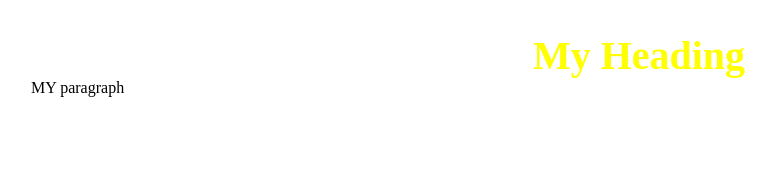
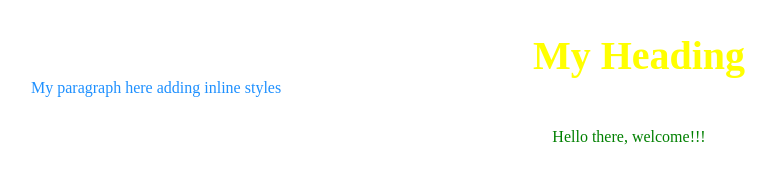
Before and after one commit to ndejoma/100-DAYS-OF-CODE, a plain HTML site: page 56.DAY/index.html in a window 1280 px wide. Shown: the whole page, without its empty margins (1-777 px from the left). Drawn offline with Linux system fonts and the light colour scheme.

Commit message:
Done: day 56 - using styling and css classes

```diff
--- a/56.DAY/index.html
+++ b/56.DAY/index.html
@@ -12,10 +12,16 @@
 	</head>
 
 	<body>
+		<style>
+			.green {
+				color: green;
+			}
+		</style>
 		<!-- ###### creating the alert box ######-->
 		<main class="main page">
 			<h1 class="heading me">My Heading</h1>
-			<p id="para">MY paragraph</p>
+			<p id="para">My paragraph here adding inline styles</p>
+			<div></div>
 		</main>
 
 		<script src="main.js"></script>
--- a/56.DAY/main.js
+++ b/56.DAY/main.js
@@ -18,3 +18,43 @@ document.body.style.display = 'none';
 setTimeout(() => {
 	document.body.style.display = '';
 }, 2000);
+
+//store the class
+const para = document.querySelector('#para');
+console.log(para);
+//set stylles using element .style
+para.style.textAlign = 'center';
+//addding styles to to the style
+para.setAttribute(
+	'style',
+	'color: dodgerblue; textAlign: center; fontSize:  24px'
+);
+para.style.cssText =
+	'color: dodgerblue; fontSize:  24rem; backgroundColor: pink';
+//using style.cssText
+console.dir(para);
+
+const headingComp = getComputedStyle(heading);
+console.log(headingComp); //{...}
+
+//select the main
+const main = document.querySelector('.main');
+console.log(main);
+//select the div
+const div = main.querySelector('div');
+//creeate the function to show notifications
+const showNotication = ({ top, right, message, className }) => {
+	div.style.cssText = `top: ${top}px; right: ${right}px;`;
+	div.classList.add(className);
+	div.classList.add('green');
+	div.innerText = message;
+};
+
+const items = {
+	top: 10,
+	right: 10,
+	message: 'Hello there, welcome!!!',
+	className: 'welcome'
+};
+
+showNotication(items);
--- a/56.DAY/styles.css
+++ b/56.DAY/styles.css
@@ -123,3 +123,16 @@ select{
 .yellow {
 	color: yellow;
 }
+
+.main {
+	height: 100vh;
+}
+
+.welcome {
+	width: 100%;
+	height: 60px;
+	display: flex;
+	justify-content: center;
+	align-items: center;
+	position: relative;
+}
```
Also changed, not shown: 56.DAY/day56.png (added).
